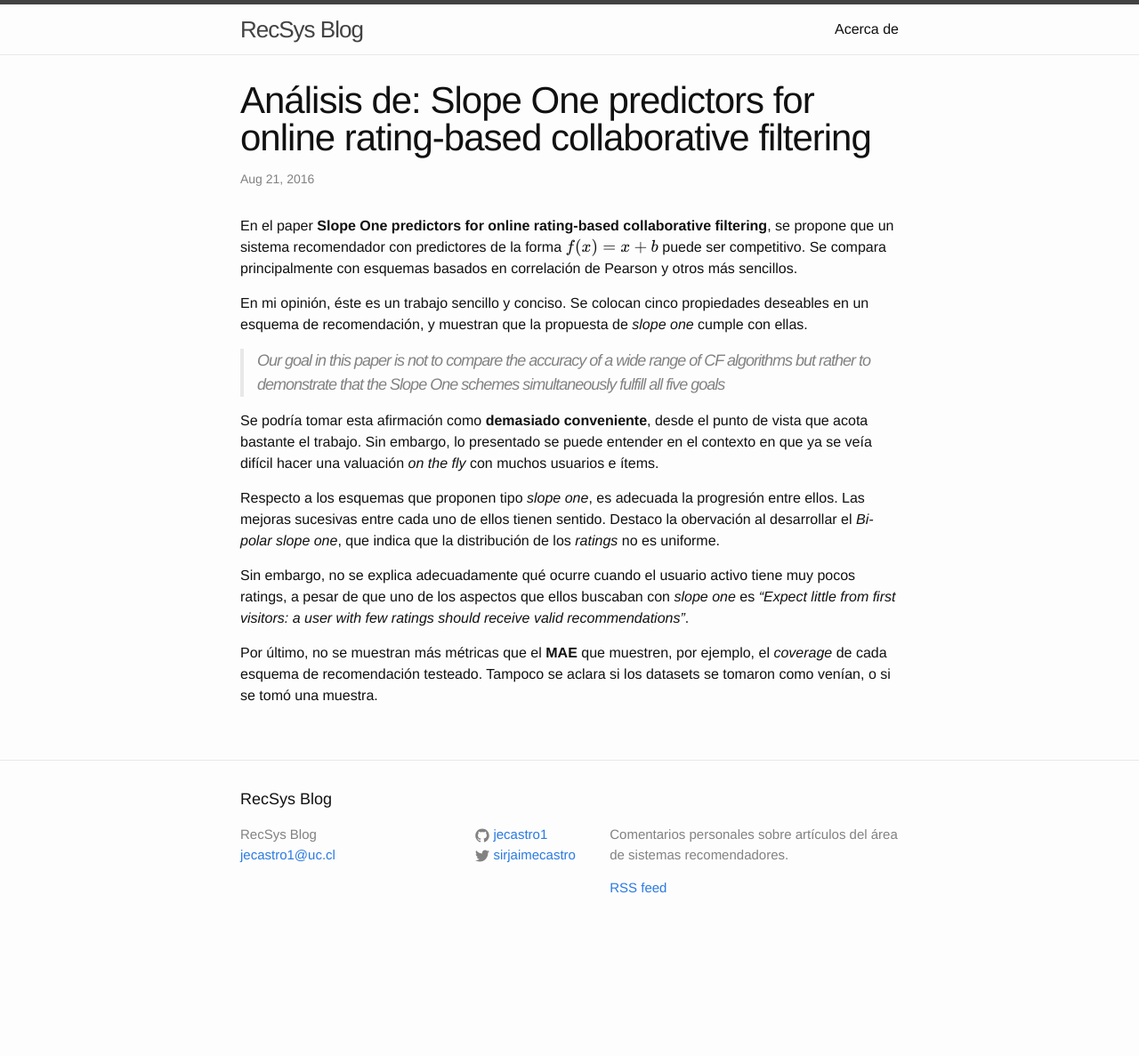
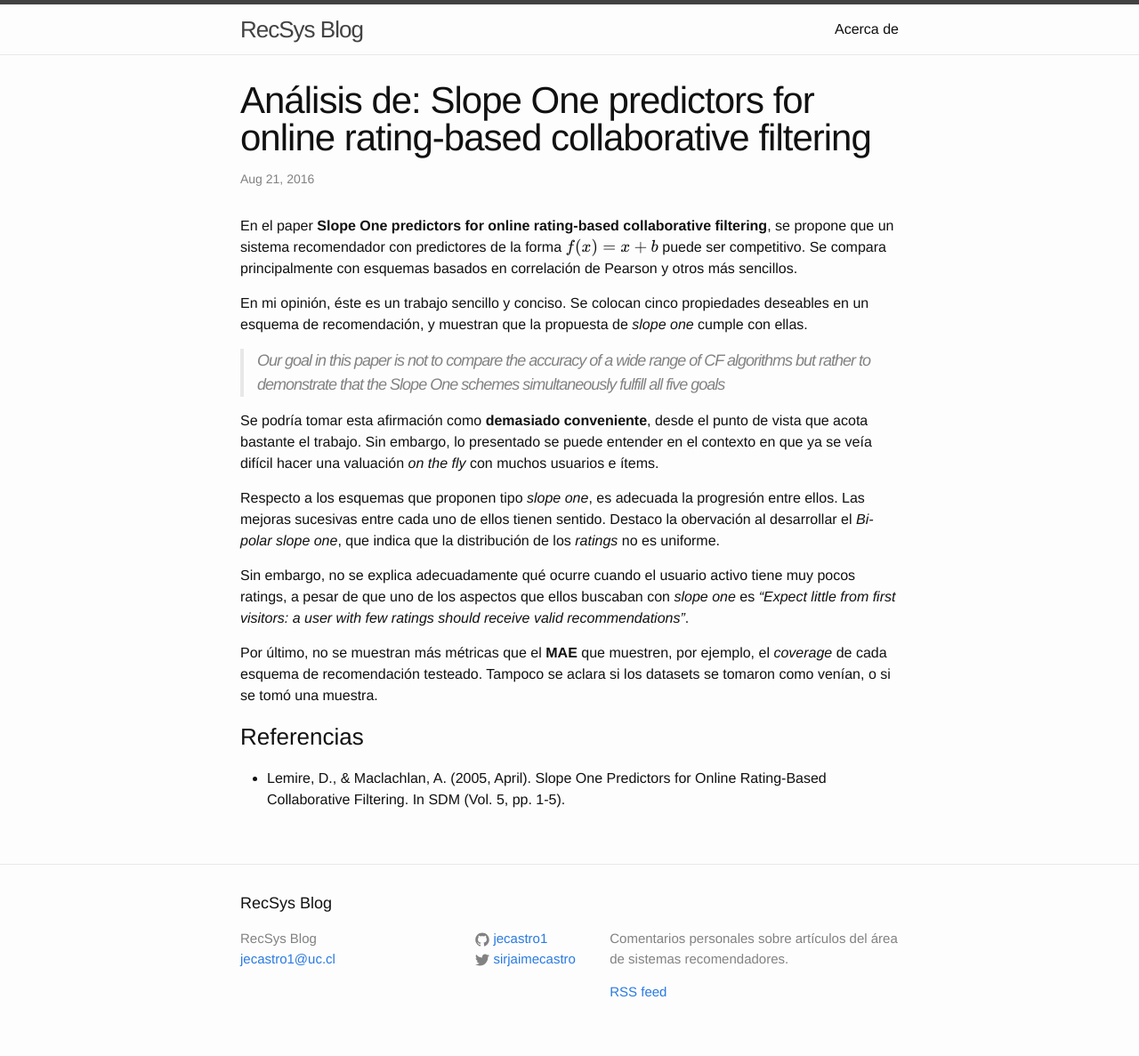
Before and after one commit to jecastro1/recsysblog, a Jekyll site: the page built from _posts/2016-08-21-analisis-slope-one.markdown, in a window 1280 px wide. Shown: the whole page at 89% size. Built offline with Jekyll 4.4.1, drawn with Linux system fonts in a browser that asks for light colours; formulas are drawn with MathJax 3; before the commit the page ends 1070 px from its top, so only the background shows below that.

Commit message:
Add missing reference

```diff
--- a/_posts/2016-08-21-analisis-slope-one.markdown
+++ b/_posts/2016-08-21-analisis-slope-one.markdown
@@ -18,3 +18,7 @@ Respecto a los esquemas que proponen tipo *slope one*, es adecuada la progresió
 Sin embargo, no se explica adecuadamente qué ocurre cuando el usuario activo tiene muy pocos ratings, a pesar de que uno de los aspectos que ellos buscaban con *slope one* es *"Expect little from first visitors: a user with few ratings should receive valid recommendations"*.
 
 Por último, no se muestran más métricas que el **MAE** que muestren, por ejemplo, el *coverage* de cada esquema de recomendación testeado. Tampoco se aclara si los datasets se tomaron como venían, o si se tomó una muestra.
+
+### Referencias
+
+- Lemire, D., & Maclachlan, A. (2005, April). Slope One Predictors for Online Rating-Based Collaborative Filtering. In SDM (Vol. 5, pp. 1-5).
```
